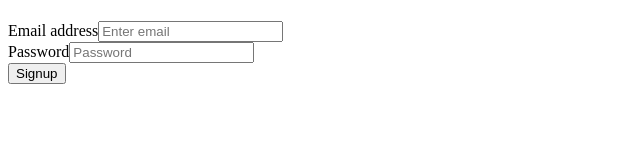
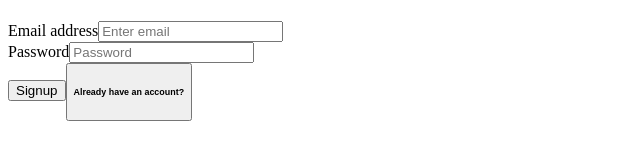
Before and after one commit to vbmelo/MinderFrontend, a Next.js app: page /signup in a window 1280 px wide. Shown: the part 371-530 px from the top of the page, without its empty margins (0-640 px from the left). Built offline with nearby package versions, Linux system fonts and the light colour scheme.

Commit message:
melhorias na UI

```diff
--- a/pages/index.tsx
+++ b/pages/index.tsx
@@ -43,7 +43,7 @@ const Home: NextPage = () => {
                       <h2>Signup</h2>
                     </Link>
                   </Button>
-                  <Button className='bg-transparent'variant="bg-transparent" size="lg">
+                  <Button className='bg-transparent border-0'variant="dark" size="lg">
                     <Link href="/login" passHref>
                       <h6>Or Login if you already have an account</h6>
                     </Link>
--- a/pages/signup.tsx
+++ b/pages/signup.tsx
@@ -1,8 +1,11 @@
+import Link from 'next/link'
+import { useRouter } from 'next/router'
 import React, { useState } from 'react'
 import { Button, Col, Container, Form, Row } from 'react-bootstrap'
 import { useAuth } from '../context/AuthContext'
 
 const Signup = () => {
+  const router = useRouter()
   const { user, signup } = useAuth()
   console.log(user)
   const [data, setData] = useState({
@@ -15,6 +18,7 @@ const Signup = () => {
 
     try {
       await signup(data.email, data.password)
+      router.push('/dashboard')
     } catch (err) {
       console.log(err)
     }
@@ -73,6 +77,11 @@ const Signup = () => {
                     <Button className="btn btn-dark btn-lg btn-block" type="submit">
                         Signup
                     </Button>
+                    <Button className='bg-transparent border-0 m-2 px-2'variant="dark" size="lg">
+                      <Link href="/login" passHref>
+                        <h6>Already have an account?</h6>
+                      </Link>
+                    </Button>
                 </Form>
             </div>
 
--- a/styles/globals.css
+++ b/styles/globals.css
@@ -24,7 +24,7 @@ body, html, .App, #root, .outer {
 }
 
 .inner {
-  width: 450px;
+  width: 400px;
   margin: auto;
   color:white;
   background-color: rgba(34, 35, 58, 0.8);
```
Also changed, not shown: components/Navbar.tsx (+6 -3 lines), pages/login.tsx (+8 -2 lines).
